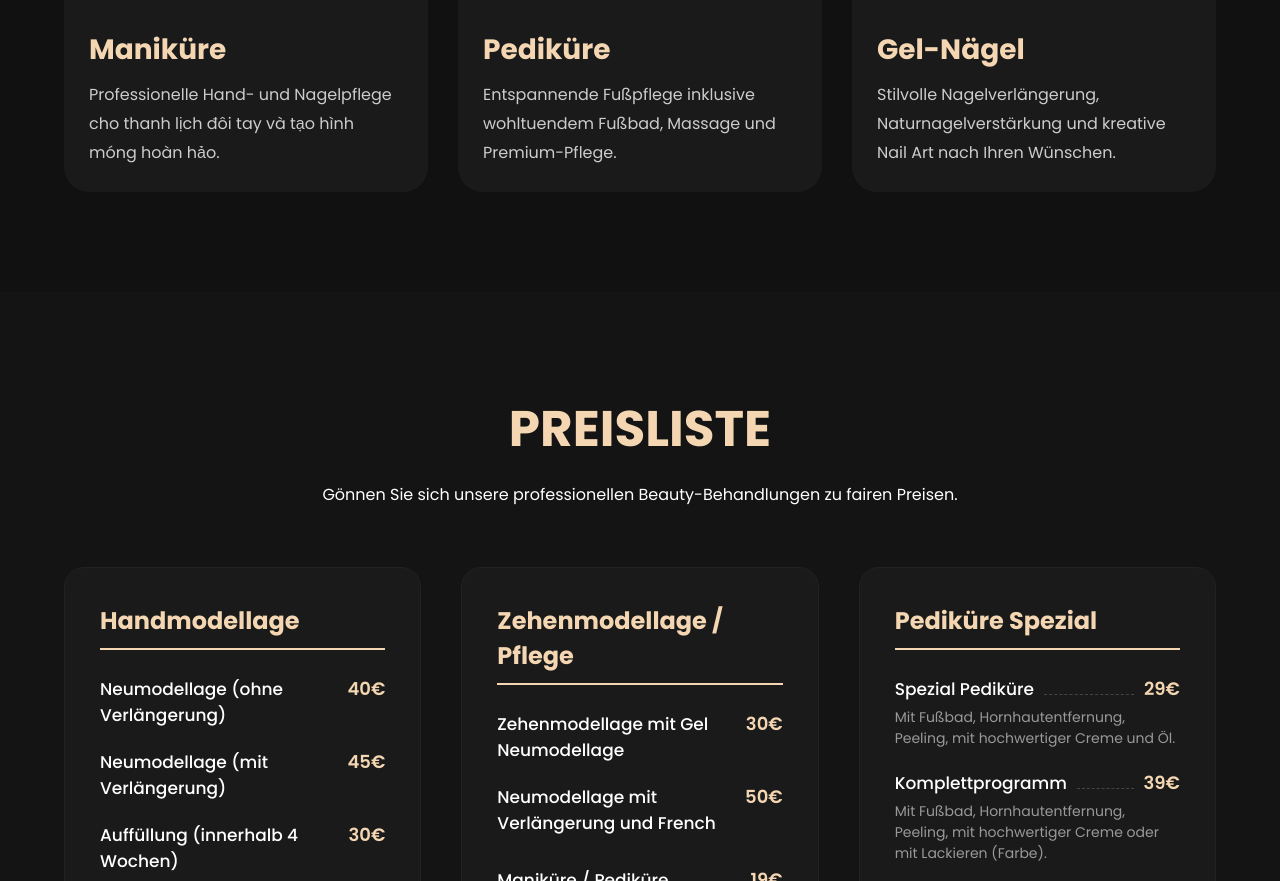
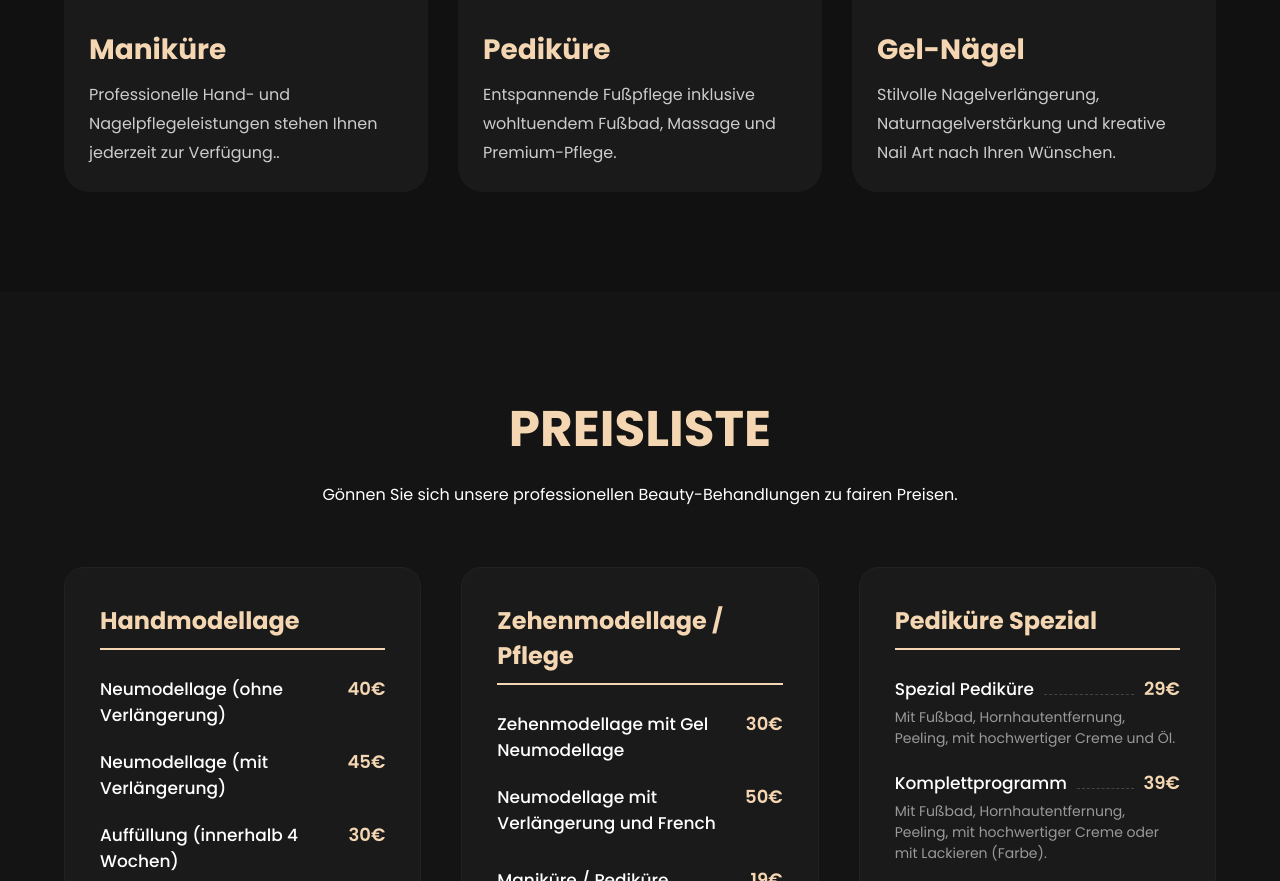
Before and after one commit to phuphamquang15-debug/bluenailsspa-1, a plain HTML site: page index.html in a window 1280 px wide. Shown: the part 1378-2259 px from the top of the page. Drawn offline with Linux system fonts and the light colour scheme.

Commit message:
Update index.html

```diff
--- a/index.html
+++ b/index.html
@@ -564,7 +564,7 @@
         <img src="https://images.unsplash.com/photo-1519014816548-bf5fe059798b?q=80&w=1200&auto=format&fit=crop" alt="Maniküre">
         <div class="card-content">
           <h3>Maniküre</h3>
-          <p>Professionelle Hand- und Nagelpflege cho thanh lịch đôi tay và tạo hình móng hoàn hảo.</p>
+          <p>Professionelle Hand- und Nagelpflegeleistungen stehen Ihnen jederzeit zur Verfügung..</p>
         </div>
       </div>
       <div class="card">
```
